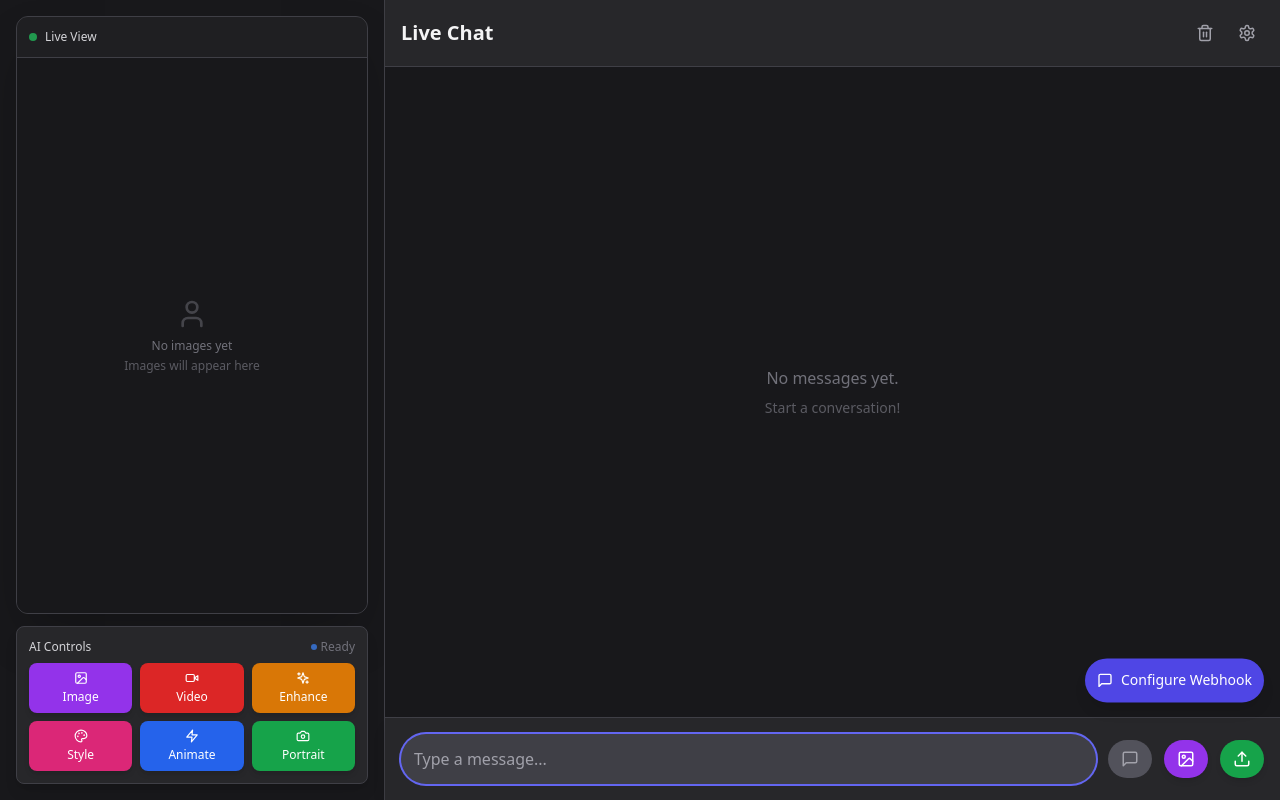
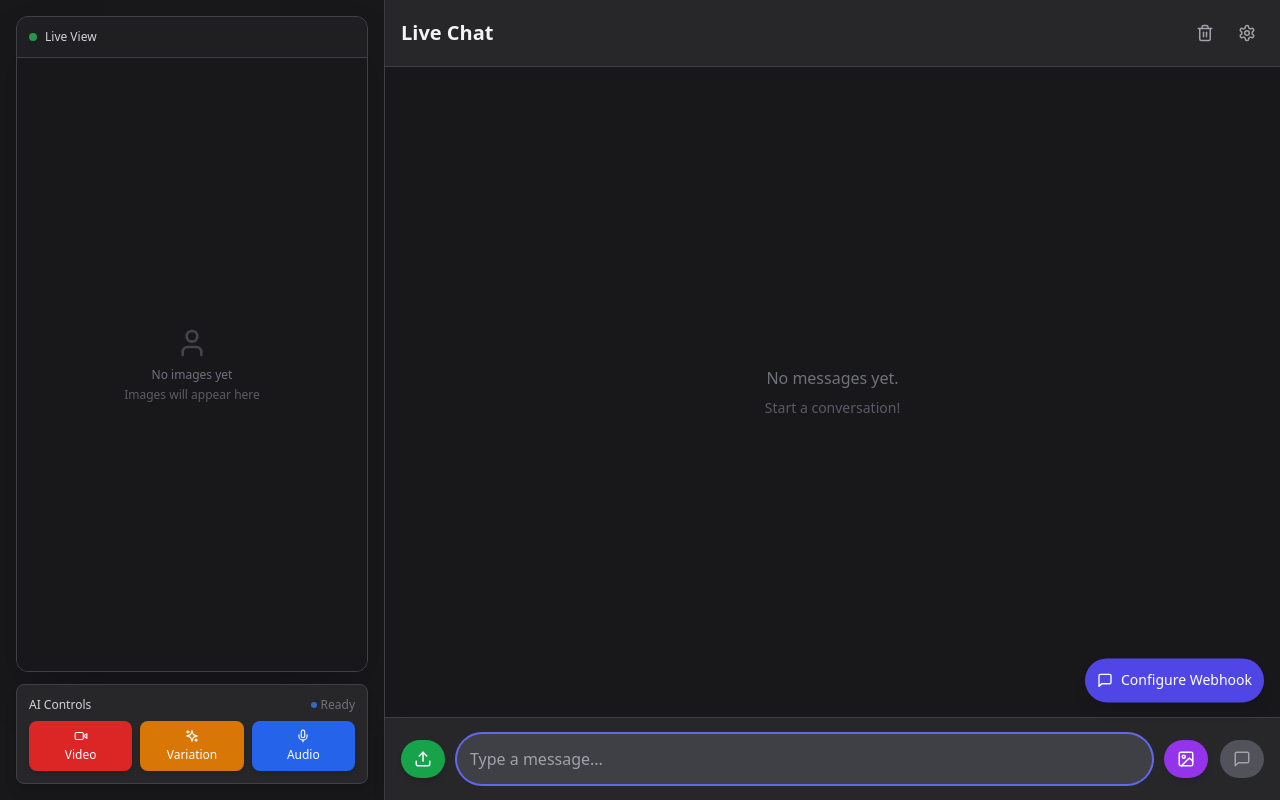
Before and after one commit to robertboulos/chatenhanced, a React (Vite) app: page / in a window 1280 px wide. Built offline with nearby package versions, Linux system fonts and the light colour scheme.

Commit message:
Simplified Controls and Upload Button Move

```diff
--- a/src/components/Chat/ChatInput.tsx
+++ b/src/components/Chat/ChatInput.tsx
@@ -81,59 +81,7 @@ const ChatInput: React.FC<ChatInputProps> = ({ onSendMessage, disabled = false }
   return (
     <div className="border-t border-zinc-700 p-4 bg-zinc-800 shadow-lg">
       <form className="flex items-center space-x-3">
-        <input
-          ref={inputRef}
-          type="text"
-          value={message}
-          onChange={(e) => setMessage(e.target.value)}
-          placeholder="Type a message..."
-          className="flex-1 p-3 border border-zinc-600 bg-zinc-700 text-zinc-100 placeholder-zinc-400 rounded-full focus:outline-none focus:ring-2 focus:ring-indigo-500 focus:border-transparent transition-all duration-200"
-          disabled={disabled}
-          onKeyDown={(e) => {
-            if (e.key === 'Enter' && !e.shiftKey) {
-              e.preventDefault();
-              if (!isTextDisabled) {
-                handleSubmit(e, 'text');
-              }
-            }
-          }}
-        />
-
-        {/* Text Message Button */}
-        <motion.button
-          type="button"
-          onClick={(e) => handleSubmit(e, 'text')}
-          className={`${buttonBaseClasses} ${
-            isTextDisabled
-              ? 'bg-zinc-600 text-zinc-400 cursor-not-allowed'
-              : 'bg-indigo-600 text-white hover:bg-indigo-700 shadow-md hover:shadow-lg'
-          }`}
-          disabled={isTextDisabled}
-          whileTap={!isTextDisabled ? { scale: 0.95 } : {}}
-          whileHover={!isTextDisabled ? { scale: 1.05 } : {}}
-          title="Send text message"
-        >
-          <MessageSquare size={18} />
-        </motion.button>
-
-        {/* Request Image Button - No text required */}
-        <motion.button
-          type="button"
-          onClick={(e) => handleSubmit(e, 'image')}
-          className={`${buttonBaseClasses} ${
-            disabled
-              ? 'bg-zinc-600 text-zinc-400 cursor-not-allowed'
-              : 'bg-purple-600 text-white hover:bg-purple-700 shadow-md hover:shadow-lg'
-          }`}
-          disabled={disabled}
-          whileTap={!disabled ? { scale: 0.95 } : {}}
-          whileHover={!disabled ? { scale: 1.05 } : {}}
-          title="Request image generation"
-        >
-          <Image size={18} />
-        </motion.button>
-
-        {/* Attach Image Button */}
+        {/* Upload Image Button - Moved to left side */}
         <motion.button
           type="button"
           onClick={() => fileInputRef.current?.click()}
@@ -154,6 +102,58 @@ const ChatInput: React.FC<ChatInputProps> = ({ onSendMessage, disabled = false }
           )}
         </motion.button>
 
+        <input
+          ref={inputRef}
+          type="text"
+          value={message}
+          onChange={(e) => setMessage(e.target.value)}
+          placeholder="Type a message..."
+          className="flex-1 p-3 border border-zinc-600 bg-zinc-700 text-zinc-100 placeholder-zinc-400 rounded-full focus:outline-none focus:ring-2 focus:ring-indigo-500 focus:border-transparent transition-all duration-200"
+          disabled={disabled}
+          onKeyDown={(e) => {
+            if (e.key === 'Enter' && !e.shiftKey) {
+              e.preventDefault();
+              if (!isTextDisabled) {
+                handleSubmit(e, 'text');
+              }
+            }
+          }}
+        />
+
+        {/* Request Image Button - No text required */}
+        <motion.button
+          type="button"
+          onClick={(e) => handleSubmit(e, 'image')}
+          className={`${buttonBaseClasses} ${
+            disabled
+              ? 'bg-zinc-600 text-zinc-400 cursor-not-allowed'
+              : 'bg-purple-600 text-white hover:bg-purple-700 shadow-md hover:shadow-lg'
+          }`}
+          disabled={disabled}
+          whileTap={!disabled ? { scale: 0.95 } : {}}
+          whileHover={!disabled ? { scale: 1.05 } : {}}
+          title="Request image generation"
+        >
+          <Image size={18} />
+        </motion.button>
+
+        {/* Text Message Button */}
+        <motion.button
+          type="button"
+          onClick={(e) => handleSubmit(e, 'text')}
+          className={`${buttonBaseClasses} ${
+            isTextDisabled
+              ? 'bg-zinc-600 text-zinc-400 cursor-not-allowed'
+              : 'bg-indigo-600 text-white hover:bg-indigo-700 shadow-md hover:shadow-lg'
+          }`}
+          disabled={isTextDisabled}
+          whileTap={!isTextDisabled ? { scale: 0.95 } : {}}
+          whileHover={!isTextDisabled ? { scale: 1.05 } : {}}
+          title="Send text message"
+        >
+          <MessageSquare size={18} />
+        </motion.button>
+
         {/* Hidden file input */}
         <input
           ref={fileInputRef}
--- a/src/components/LiveView/LiveViewControls.tsx
+++ b/src/components/LiveView/LiveViewControls.tsx
@@ -1,14 +1,9 @@
 import React, { useState } from 'react';
 import { motion } from 'framer-motion';
 import {
-  Image,
   Video,
   Mic,
-  Palette,
-  Sparkles,
-  Zap,
-  Camera,
-  Music
+  Sparkles
 } from 'lucide-react';
 import toast from 'react-hot-toast';
 
@@ -48,14 +43,6 @@ const LiveViewControls: React.FC<LiveViewControlsProps> = ({
 
   const controlButtons = [
     {
-      id: 'image',
-      icon: Image,
-      label: 'Image',
-      color: 'bg-purple-600 hover:bg-purple-700',
-      message: 'Generate a creative image',
-      requestType: 'image' as const,
-    },
-    {
       id: 'video',
       icon: Video,
       label: 'Video',
@@ -64,36 +51,20 @@ const LiveViewControls: React.FC<LiveViewControlsProps> = ({
       requestType: 'video' as const,
     },
     {
-      id: 'enhance',
+      id: 'variation',
       icon: Sparkles,
-      label: 'Enhance',
+      label: 'Variation',
       color: 'bg-amber-600 hover:bg-amber-700',
-      message: 'Enhance and improve this image',
+      message: 'Create a variation of this image',
       requestType: 'image' as const,
     },
     {
-      id: 'style',
-      icon: Palette,
-      label: 'Style',
-      color: 'bg-pink-600 hover:bg-pink-700',
-      message: 'Apply artistic style to this image',
-      requestType: 'image' as const,
-    },
-    {
-      id: 'animate',
-      icon: Zap,
-      label: 'Animate',
+      id: 'audio',
+      icon: Mic,
+      label: 'Audio',
       color: 'bg-blue-600 hover:bg-blue-700',
-      message: 'Create an animated version',
-      requestType: 'video' as const,
-    },
-    {
-      id: 'portrait',
-      icon: Camera,
-      label: 'Portrait',
-      color: 'bg-green-600 hover:bg-green-700',
-      message: 'Generate a professional portrait',
-      requestType: 'image' as const,
+      message: 'Generate audio description of this image',
+      requestType: 'text' as const,
     },
   ];
 
```
